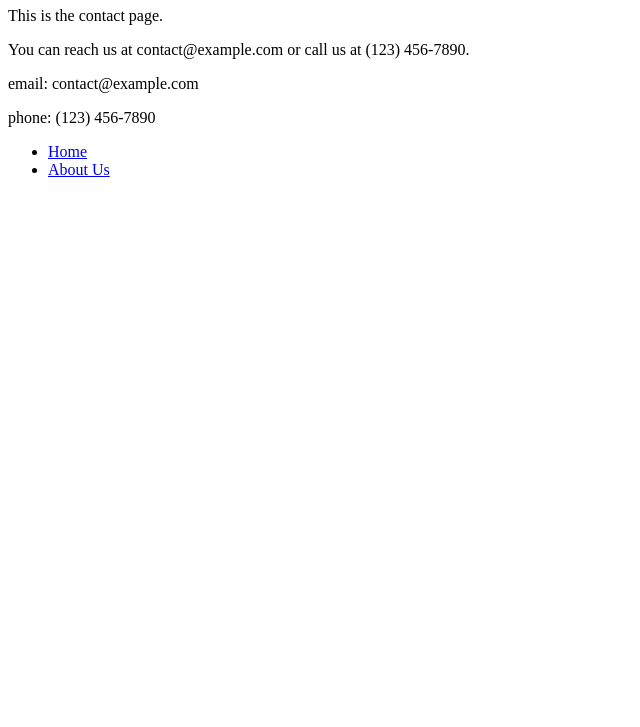
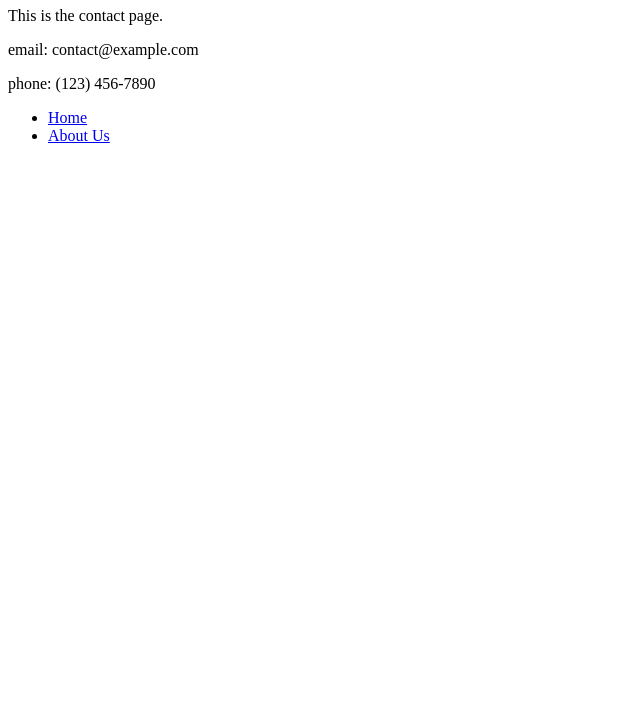
Before and after one commit to hojin-hwang/my-app, a plain HTML site: page contact.html in a window 1280 px wide. Shown: the part 73-800 px from the top of the page, without its empty margins (0-640 px from the left). Drawn offline with Linux system fonts and the light colour scheme.

Commit message:
필요없는 정보 제거

```diff
--- a/contact.html
+++ b/contact.html
@@ -3,7 +3,7 @@
 	<body>
 		<h1>Contact Us</h1>
 		<p>This is the contact page.</p>
-		<p>You can reach us at contact@example.com or call us at (123) 456-7890.</p>
+
 
 		<p>email: contact@example.com</p>
 		<p>phone: (123) 456-7890</p>
```
